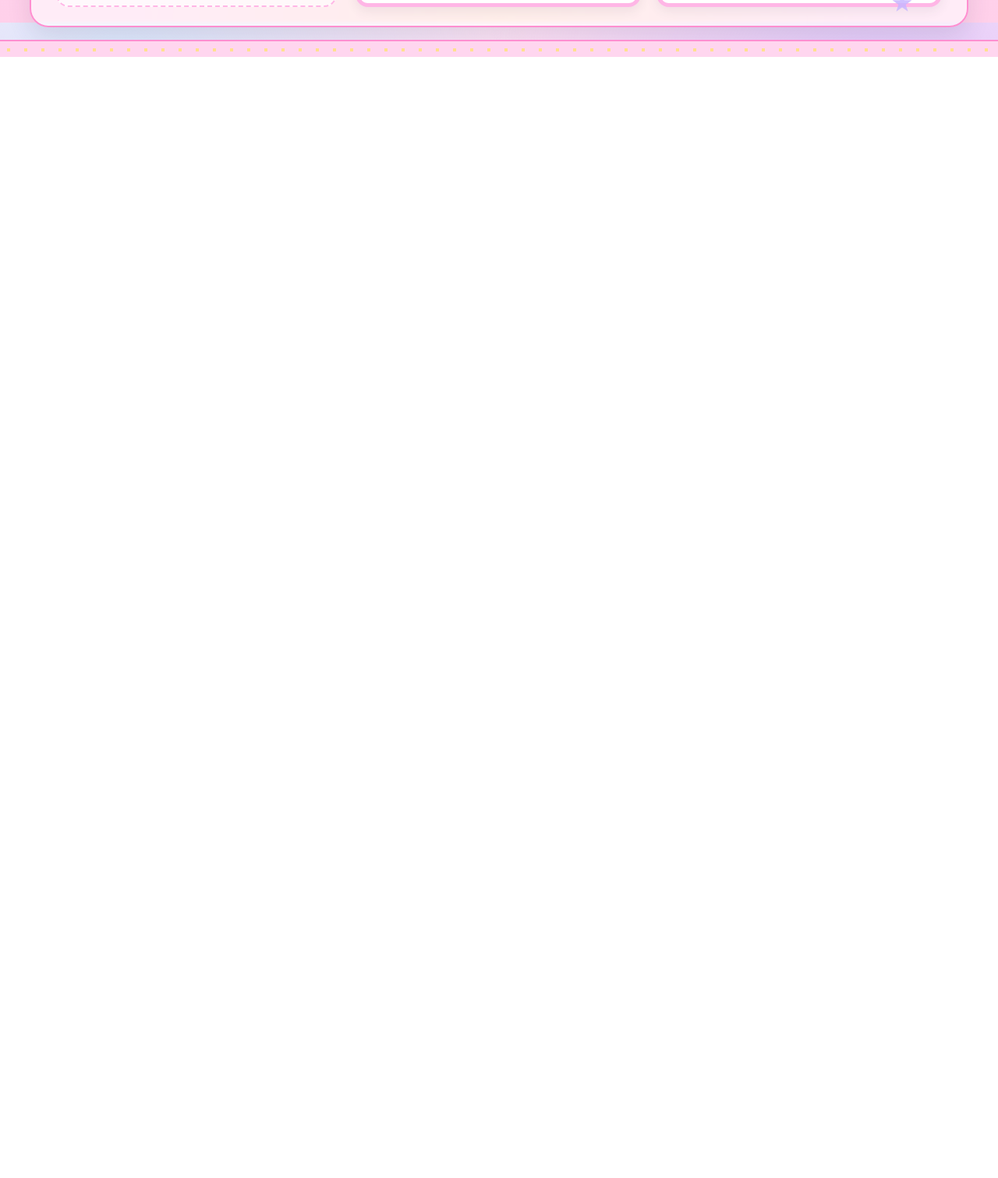
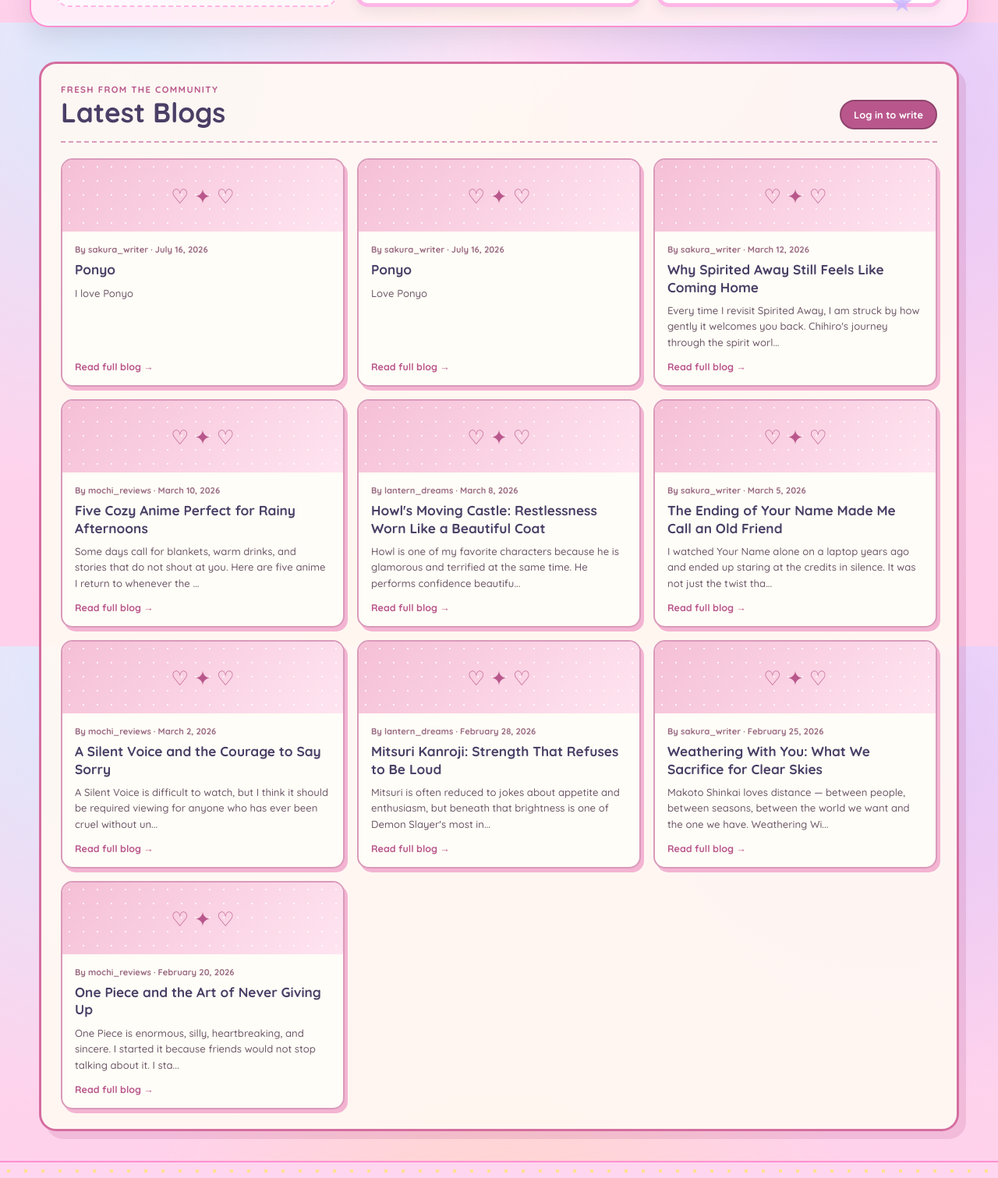
Before and after one commit to DhariniThiyagarajah/Pinky-Blogs-website, a PHP site: page / in a window 1280 px wide. Shown: the part 771-2282 px from the top of the page at 78% size. Before the commit the page ends 844 px from the top, so only its background shows below. Run offline with PHP 8.4, Linux system fonts and the light colour scheme; data comes from the database, SQL or seed files in the repository.

Commit message:
made users to read the blog

```diff
--- a/css/view.css
+++ b/css/view.css
@@ -117,6 +117,9 @@ body:has(.blog-view) .btn-primary { color: #fff; background: #d85d9d; }
 body:has(.blog-view) .btn-primary:hover { background: #b94d84; }
 body:has(.blog-view) .btn-secondary { color: #3a3450; background: #cbd3dc; border-color: #9aa8b8; box-shadow: 0 5px 12px rgba(58,52,80,.12); }
 body:has(.blog-view) .btn-secondary:hover { color: #3a3450; background: #b9c4d0; border-color: #9aa8b8; }
+body:has(.blog-view) .blog-view .btn-group form { display: inline-flex; margin: 0; }
+body:has(.blog-view) .blog-view .btn-danger { color: #fff; background: #c95b72; border-color: #a84459; }
+body:has(.blog-view) .blog-view .btn-danger:hover { background: #ad465c; }
 
 /* Simple comments for every blog post */
 .blog-comments { margin-top: 24px; padding: clamp(22px, 3vw, 34px); color: #3a3450; background: #faedf3; border: 3px solid #d85d9d; border-radius: 20px; box-shadow: 0 12px 28px rgba(58,52,80,.16), inset 0 0 0 4px #f7e2ed; }
--- a/delete.php
+++ b/delete.php
@@ -12,14 +12,14 @@ require_once __DIR__ . '/includes/auth.php';
 requireLogin();
 
 if ($_SERVER['REQUEST_METHOD'] !== 'POST') {
-    header('Location: dashboard.php');
+    header('Location: profile.php');
     exit;
 }
 
 $blogId = isset($_POST['id']) ? (int) $_POST['id'] : 0;
 
 if ($blogId <= 0) {
-    header('Location: dashboard.php');
+    header('Location: profile.php');
     exit;
 }
 
@@ -32,5 +32,5 @@ $stmt->bind_param('ii', $blogId, $userId);
 $stmt->execute();
 $stmt->close();
 
-header('Location: dashboard.php?deleted=1');
+header('Location: profile.php?deleted=1');
 exit;
--- a/includes/header.php
+++ b/includes/header.php
@@ -93,7 +93,7 @@ $isHome = $currentPage === 'index.php';
     <?php if (isLoggedIn()): ?>
 
     <a href="profile.php" class="<?= in_array($currentPage, ['profile.php', 'edit_profile.php', 'create.php', 'edit.php'], true) ? 'active' : '' ?>">
-        <small>Profile</small>
+        <small>Dashboard</small>
     </a>
 
     <a href="logout.php">
--- a/index.php
+++ b/index.php
@@ -1,3 +1,26 @@
+<?php
+require_once __DIR__ . '/includes/db.php';
+require_once __DIR__ . '/includes/auth.php';
+
+// Load every blog for the home-page feed, newest first.
+$homeBlogs = $conn->query(
+    'SELECT b.id, b.title, b.content, b.thumbnail, b.created_at, u.username
+     FROM blogPost b
+     JOIN user u ON b.user_id = u.id
+     ORDER BY b.created_at DESC'
+)->fetch_all(MYSQLI_ASSOC);
+
+$homeThumbnail = static function (?string $filename): ?string {
+    if (!$filename) {
+        return null;
+    }
+
+    $safeName = basename($filename);
+    return is_file(__DIR__ . '/assests/images/' . $safeName)
+        ? 'assests/images/' . rawurlencode($safeName)
+        : null;
+};
+?>
 <!DOCTYPE html>
 <html lang="en">
 <head>
@@ -619,6 +642,26 @@
         .site-title h1 { font-size: 2rem; }
     }
 
+    /* Database-powered blog list required on the home page. */
+    .home-blog-feed { position: relative; z-index: 3; width: min(1180px, calc(100% - 2rem)); margin: 28px auto 38px; padding: 25px; background: rgba(255,249,242,.92); border: 3px solid #d56d9f; border-radius: 22px; box-shadow: 9px 10px 0 rgba(185,87,140,.18); }
+    .home-blog-heading { display: flex; align-items: end; justify-content: space-between; gap: 18px; padding-bottom: 15px; border-bottom: 2px dashed #d99aba; }
+    .home-blog-heading p { color: #b9578c; font-size: .72rem; font-weight: 800; letter-spacing: .12em; text-transform: uppercase; }
+    .home-blog-heading h2 { color: #4a3f66; font-size: clamp(1.65rem,3vw,2.2rem); }
+    .home-blog-heading a { flex: 0 0 auto; padding: 9px 16px; color: #fff; background: #b9578c; border: 2px solid #8f446d; border-radius: 999px; font-size: .8rem; font-weight: 800; text-decoration: none; }
+    .home-blog-grid { display: grid; grid-template-columns: repeat(3,minmax(0,1fr)); gap: 16px; margin-top: 20px; }
+    .home-blog-card { overflow: hidden; display: flex; flex-direction: column; min-width: 0; background: #fffdf7; border: 2px solid #d99aba; border-radius: 15px; box-shadow: 4px 5px 0 #f3b4d2; transition: transform .2s ease,box-shadow .2s ease; }
+    .home-blog-card:hover { transform: translateY(-4px); box-shadow: 6px 8px 0 #eca8c8; }
+    .home-blog-image { width: 100%; height: 175px; display: block; object-fit: cover; border-bottom: 2px solid #d99aba; }
+    .home-blog-no-image { height: 92px; display: grid; place-items: center; color: #b9578c; background: radial-gradient(circle,rgba(255,255,255,.8) 1.5px,transparent 1.5px),linear-gradient(135deg,#f5bfd5,#ffe5f1); background-size: 18px 18px,auto; font-size: 1.6rem; }
+    .home-blog-card-body { display: flex; flex: 1; flex-direction: column; padding: 16px; }
+    .home-blog-meta { color: #9b6c84; font-size: .7rem; font-weight: 700; }
+    .home-blog-card h3 { margin: 8px 0; color: #4a3f66; font-size: 1.08rem; line-height: 1.3; }
+    .home-blog-card p:not(.home-blog-meta) { color: #6d5969; font-size: .82rem; line-height: 1.55; }
+    .home-blog-card .read-blog { align-self: flex-start; margin-top: auto; padding-top: 14px; color: #b9578c; font-size: .78rem; font-weight: 800; text-decoration: none; }
+    .home-blog-empty { grid-column: 1/-1; padding: 35px; text-align: center; color: #765b72; background: #ffe5f1; border: 2px dashed #d99aba; border-radius: 13px; }
+    @media(max-width:900px){.home-blog-grid{grid-template-columns:repeat(2,minmax(0,1fr))}}
+    @media(max-width:600px){.home-blog-feed{width:calc(100% - 1rem);padding:18px 13px}.home-blog-heading{align-items:flex-start;flex-direction:column}.home-blog-grid{grid-template-columns:1fr}.home-blog-image{height:190px}}
+
 </style>
 </head>
 <body>
@@ -752,6 +795,35 @@
         </section>
 
     </main>
+
+    <section class="home-blog-feed" aria-labelledby="latest-blogs-title">
+        <div class="home-blog-heading">
+            <div><p>Fresh from the community</p><h2 id="latest-blogs-title">Latest Blogs</h2></div>
+            <?php if (isLoggedIn()): ?><a href="create.php">Write a blog</a><?php else: ?><a href="login.php">Log in to write</a><?php endif; ?>
+        </div>
+
+        <div class="home-blog-grid">
+            <?php if (!$homeBlogs): ?>
+                <div class="home-blog-empty">No blogs have been published yet.</div>
+            <?php else: ?>
+                <?php foreach ($homeBlogs as $homeBlog): $thumbnail = $homeThumbnail($homeBlog['thumbnail']); ?>
+                    <article class="home-blog-card">
+                        <?php if ($thumbnail): ?>
+                            <img class="home-blog-image" src="<?= e($thumbnail) ?>" alt="Thumbnail for <?= e($homeBlog['title']) ?>">
+                        <?php else: ?>
+                            <div class="home-blog-no-image" aria-hidden="true">♡ ✦ ♡</div>
+                        <?php endif; ?>
+                        <div class="home-blog-card-body">
+                            <p class="home-blog-meta">By <?= e($homeBlog['username']) ?> · <?= e(formatDate($homeBlog['created_at'])) ?></p>
+                            <h3><?= e($homeBlog['title']) ?></h3>
+                            <p><?= e(createExcerpt($homeBlog['content'], 125)) ?></p>
+                            <a class="read-blog" href="view.php?id=<?= (int) $homeBlog['id'] ?>">Read full blog →</a>
+                        </div>
+                    </article>
+                <?php endforeach; ?>
+            <?php endif; ?>
+        </div>
+    </section>
 
     <div class="floor"></div>
 
--- a/view.php
+++ b/view.php
@@ -71,6 +71,10 @@ $stmt->close();
                 <a href="index.php" class="btn btn-secondary btn-small">&larr; Back to Home</a>
                 <?php if ($isOwner): ?>
                     <a href="edit.php?id=<?= (int) $blog['id'] ?>" class="btn btn-primary btn-small">Edit</a>
+                    <form method="POST" action="delete.php" data-confirm-delete data-blog-title="<?= e($blog['title']) ?>">
+                        <input type="hidden" name="id" value="<?= (int) $blog['id'] ?>">
+                        <button type="submit" class="btn btn-danger btn-small">Delete</button>
+                    </form>
                 <?php endif; ?>
             </div>
         </article>
```
